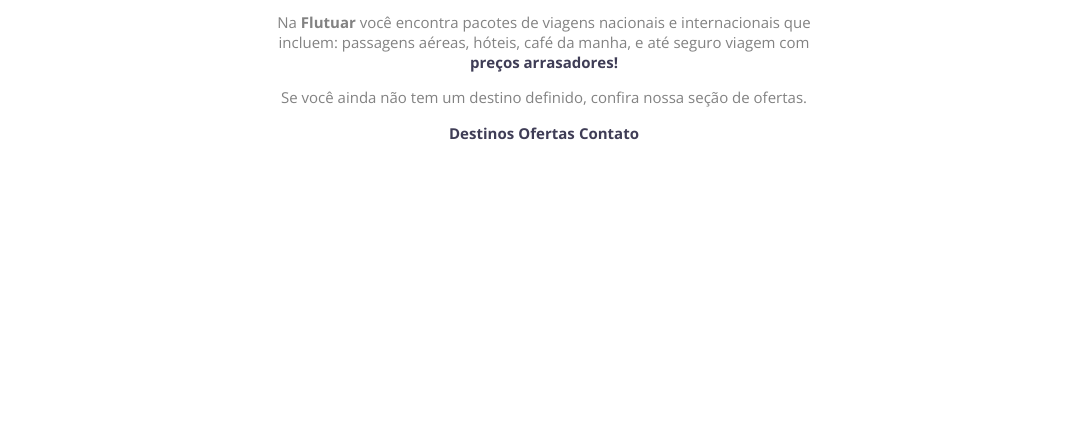
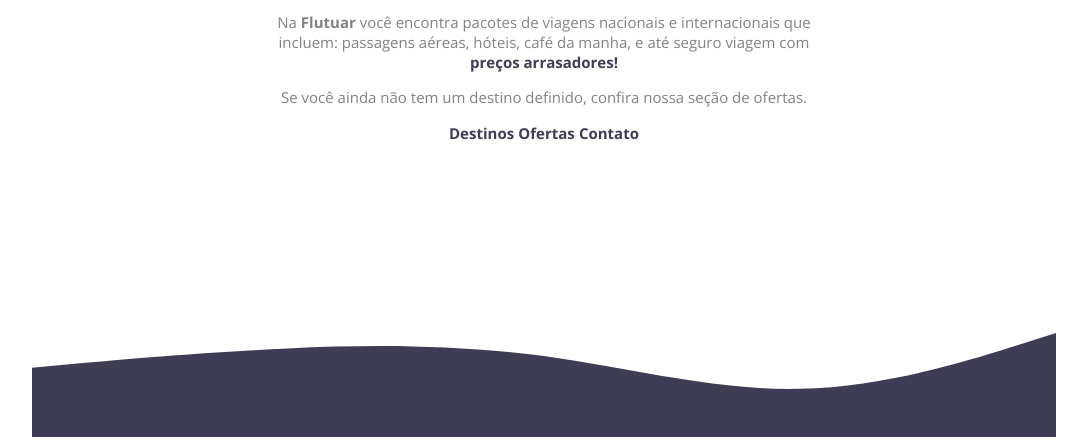
Before and after one commit to theusfelipe/Projeto-02, a plain HTML site: page index.html in a window 1280 px wide. Shown: the part 358-800 px from the top of the page, without its empty margins (96-1183 px from the left). Drawn offline with nearby package versions, Linux system fonts and the light colour scheme.

Commit message:
add wave svg and styles

```diff
--- a/index.html
+++ b/index.html
@@ -40,7 +40,7 @@
 
     <!--Div da wave no bottom da page-->
     <div id="wave">
-
+        <img src="./images/Wave.svg" alt="imagem de uma onde roxa">
     </div>
 
 
--- a/style.css
+++ b/style.css
@@ -46,3 +46,11 @@
     font-weight: 700;
     font-size: 15px;
 }
+
+#wave {
+    position: absolute;
+    width: 100vw;
+
+    bottom: 0;
+    right: 0;
+}
```
Also changed, not shown: images/Wave.svg (added).
